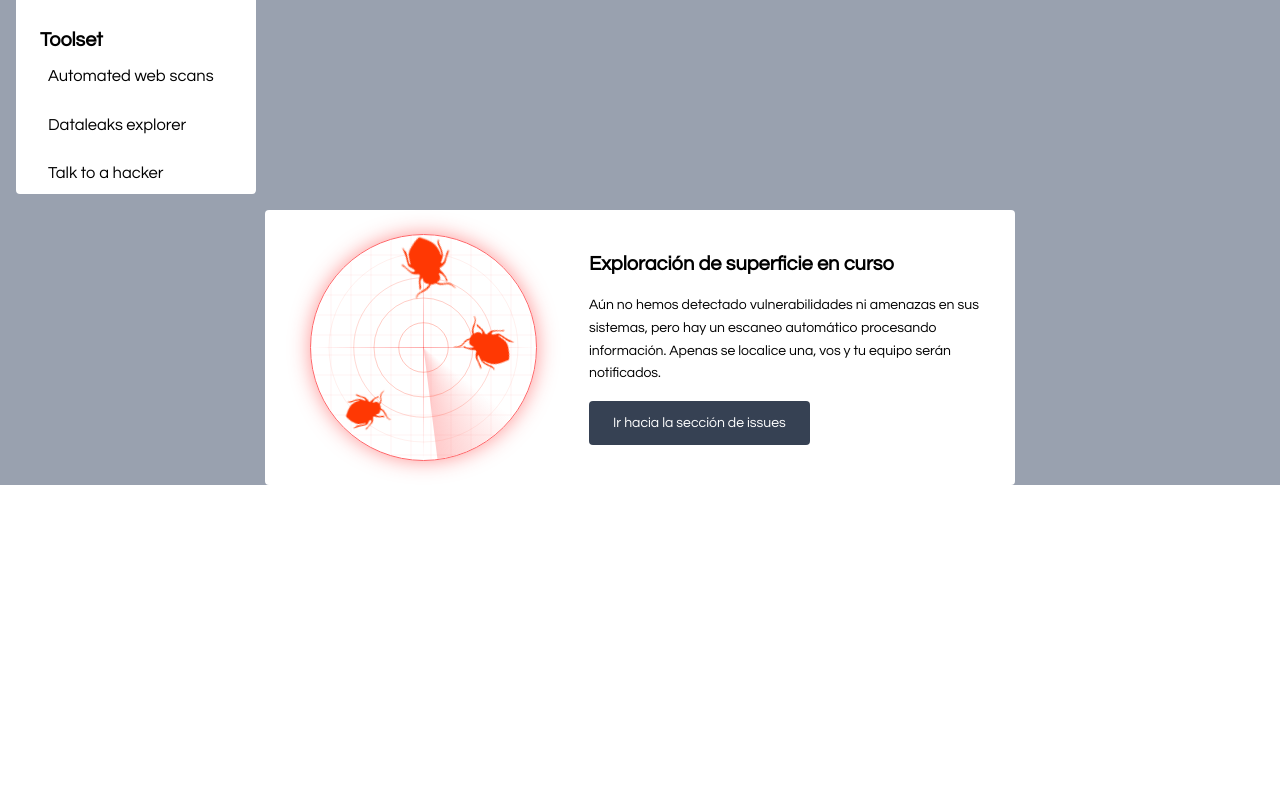
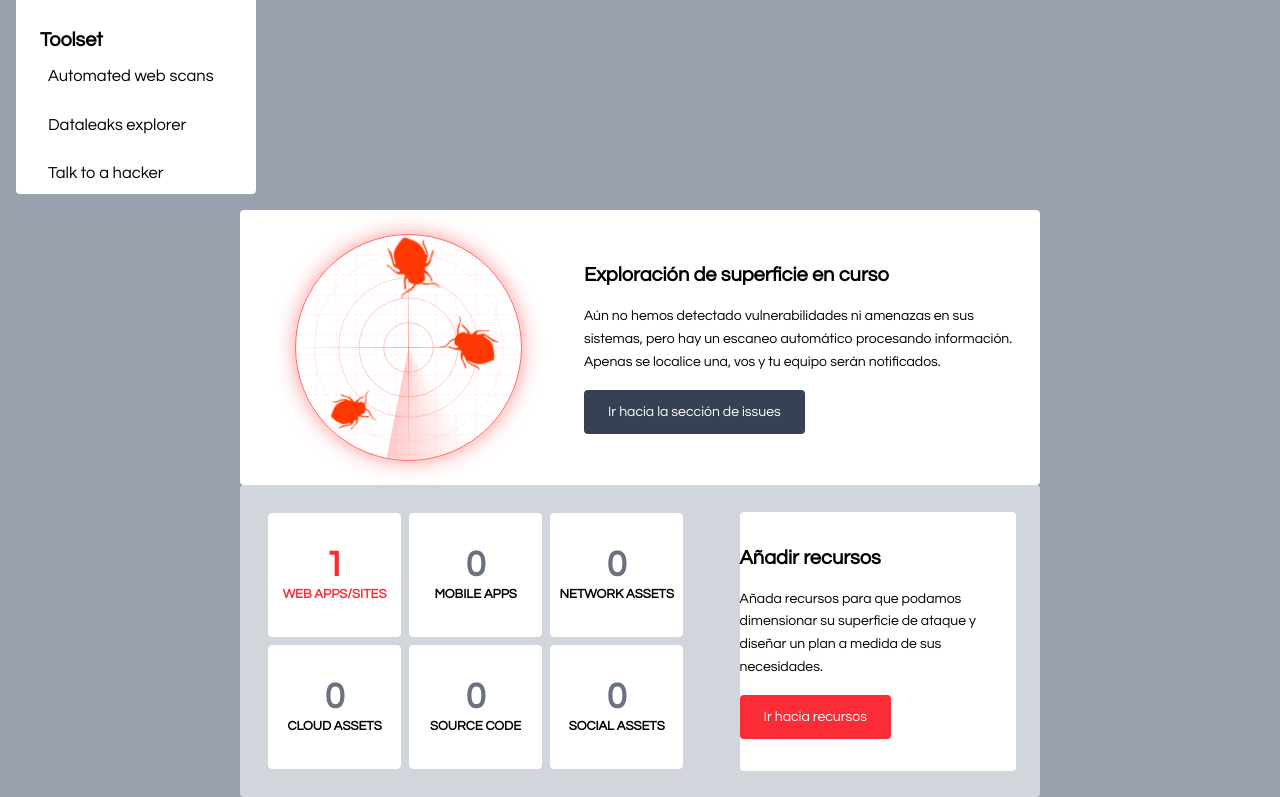
Before and after one commit to HugoEseverri/defend, a Next.js app in the folder defend/: page / in a window 1280 px wide. Shown: the part 724-1521 px from the top of the page. Before the commit the page ends 1209 px from the top, so only its background shows below. Built offline with nearby package versions, Linux system fonts and the light colour scheme.

Commit message:
avances en componentes

```diff
--- a/defend/src/app/page.tsx
+++ b/defend/src/app/page.tsx
@@ -4,6 +4,7 @@ import React from 'react';
 import Navbar from '@/components/Navbar/Navbar';
 import SurfaceExploration from '@/components/SurfaceExploration/SurfaceExploration';
 import RadarScanner from '@/components/Radar/Radar';
+import Resources from '@/components/Resources/Resources';
 
 function Page() {
   const handleClose = () => {
@@ -20,6 +21,7 @@ function Page() {
       <Navbar/>
       {/* <Onboard onClose={handleClose} onSubmit={handleSubmit} /> */}
       <SurfaceExploration/>
+      <Resources/>
     </div>
   );
 }
--- a/defend/src/components/Radar/Radar.tsx
+++ b/defend/src/components/Radar/Radar.tsx
@@ -78,7 +78,7 @@ const generateDistributedPoints = (
 
         if (point) {
             const img = new Image();
-            img.src = `/Bichardo-${(i % 3) + 1}.png`; // Aquí se elige entre Bichardo-1, Bichardo-2 y Bichardo-3
+            img.src = `/Bichardo-${(i % 3) + 1}.png`;
             points.push({
                 x: point.x,
                 y: point.y,
@@ -197,7 +197,6 @@ export default function RadarScanner() {
                 ctx.stroke();
             });
 
-            // Draw images (bugs) in their positions
             points.forEach(point => {
                 if (point.img.complete) {
                     ctx.save();
@@ -205,8 +204,8 @@ export default function RadarScanner() {
                     ctx.rotate(point.rotation);
                     ctx.drawImage(
                         point.img,
-                        -point.img.width / 2,  // Centrado de la imagen
-                        -point.img.height / 2  // Centrado de la imagen
+                        -point.img.width / 2,
+                        -point.img.height / 2
                     );
                     ctx.restore();
                 }
--- /dev/null
+++ b/defend/src/components/Resources/Resources.tsx
@@ -0,0 +1,49 @@
+import React from 'react'
+
+function Resources() {
+    return (
+        <div className="flex w-full max-w-[800px] rounded mx-auto items-center gap-8 p-6 bg-gray-300 text-white">
+            <div className="flex flex-wrap">
+                <div className="m-1 flex flex-col justify-center text-center border rounded w-[30%] h-[124px] bg-white">
+                    <p className="text-red-500 text-4xl font-bold">1</p>
+                    <p className="text-red-500 text-[13px] font-bold">WEB APPS/SITES</p>
+                </div>
+                <div className="m-1 flex flex-col justify-center text-center border rounded w-[30%] h-[124px] bg-white">
+                    <p className="text-gray-500 text-4xl font-bold">0</p>
+                    <p className="text-black text-[13px] font-bold">MOBILE APPS</p>
+                </div>
+                <div className="m-1 flex flex-col justify-center text-center border rounded w-[30%] h-[124px] bg-white">
+                    <p className="text-gray-500 text-4xl font-bold">0</p>
+                    <p className="text-black text-[13px] font-bold">NETWORK ASSETS</p>
+                </div>
+                <div className="m-1 flex flex-col justify-center text-center border rounded w-[30%] h-[124px] bg-white">
+                    <p className="text-gray-500 text-4xl font-bold">0</p>
+                    <p className="text-black text-[13px] font-bold">CLOUD ASSETS</p>
+                </div>
+                <div className="m-1 flex flex-col justify-center text-center border  rounded w-[30%] h-[124px] bg-white">
+                    <p className="text-gray-500 text-4xl font-bold">0</p>
+                    <p className="text-black text-[13px] font-bold">SOURCE CODE</p>
+                </div>
+                <div className="m-1 flex flex-col justify-center text-center border rounded w-[30%] h-[124px] bg-white">
+                    <p className="text-gray-500 text-4xl font-bold">0</p>
+                    <p className="text-black text-[13px] font-bold">SOCIAL ASSETS</p>
+                </div>
+            </div>
+
+            <div className="flex flex-col gap-4 w-[400px] rounded bg-white py-8">
+                <h2 className="text-xl font-semibold text-black">
+                    Añadir recursos
+                </h2>
+                <p className="text-sm text-black leading-relaxed">
+                    Añada recursos para que podamos dimensionar su superficie de ataque y diseñar un plan a medida de sus necesidades.
+                </p>
+                <button className="self-start bg-red-500 hover:bg-red-300 transition px-6 py-3 rounded text-sm font-medium">
+                    Ir hacia recursos
+                </button>
+            </div>
+        </div>
+
+    )
+}
+
+export default Resources
--- a/defend/src/components/SurfaceExploration/SurfaceExploration.tsx
+++ b/defend/src/components/SurfaceExploration/SurfaceExploration.tsx
@@ -4,7 +4,7 @@ import RadarScanner from '../Radar/Radar'
 
 function SurfaceExploration() {
     return (
-        <div className="flex w-full max-w-[750px] rounded mx-auto items-center gap-8 p-6 bg-white text-white">
+        <div className="flex w-full max-w-[800px] rounded mx-auto items-center gap-8 p-6 bg-white text-white">
             <div className="w-[40%]">
                 <RadarScanner />
             </div>
```
